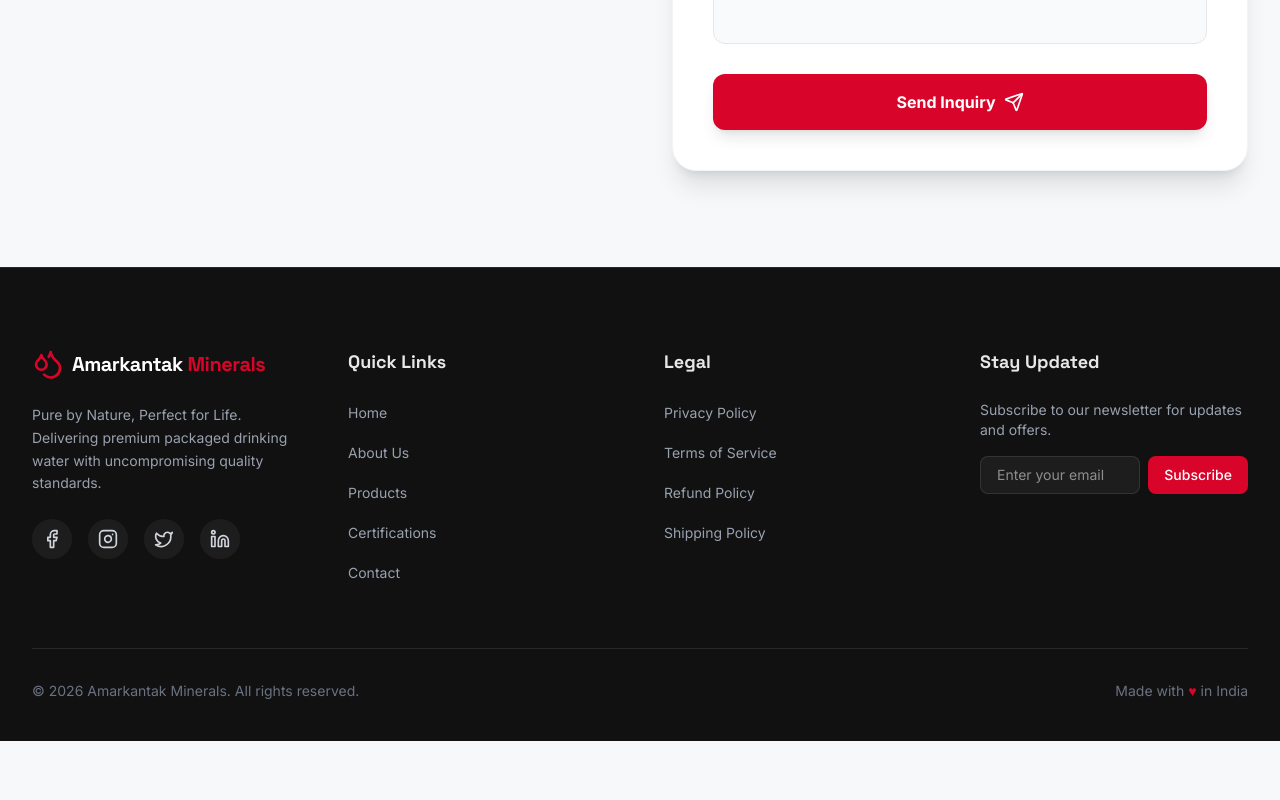
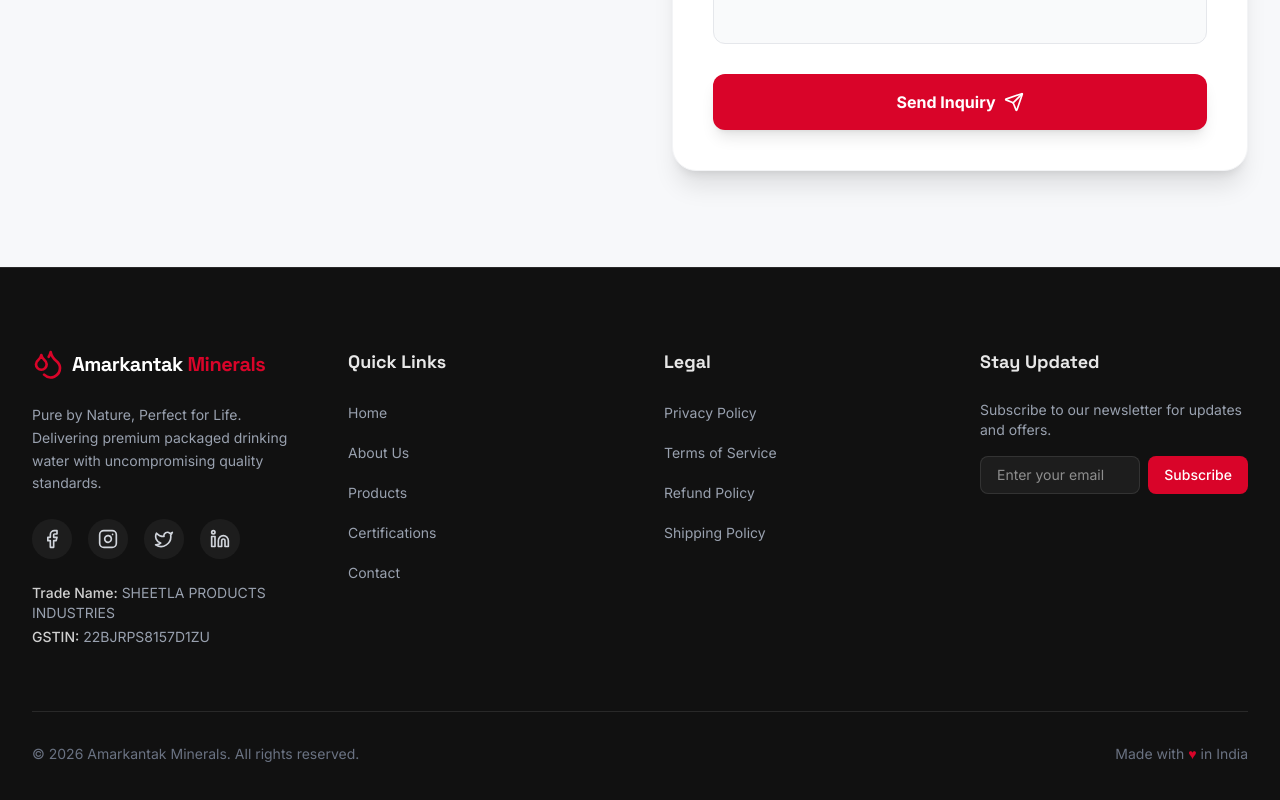
Before and after one commit to rohit-tamboli/amarkantak-minerals, a React (Vite) app: page / in a window 1280 px wide. Shown: the part 9075-9875 px from the top of the page. Before the commit the page ends 9816 px from the top, so only its background shows below. Built offline with nearby package versions, Linux system fonts and the light colour scheme.

Commit message:
first commit

```diff
--- a/src/components/Footer.tsx
+++ b/src/components/Footer.tsx
@@ -18,7 +18,7 @@
             <p className="text-gray-400 text-sm leading-relaxed mb-6">
               Pure by Nature, Perfect for Life. Delivering premium packaged drinking water with uncompromising quality standards.
             </p>
-            <div className="flex gap-4">
+            <div className="flex gap-4 mb-6">
               <a href="#" className="w-10 h-10 rounded-full bg-white/5 flex items-center justify-center hover:bg-primary transition-colors text-gray-300 hover:text-white">
                 <Facebook className="w-5 h-5" />
               </a>
@@ -31,6 +31,11 @@
               <a href="#" className="w-10 h-10 rounded-full bg-white/5 flex items-center justify-center hover:bg-primary transition-colors text-gray-300 hover:text-white">
                 <Linkedin className="w-5 h-5" />
               </a>
+            </div>
+
+            <div className="text-gray-400 text-sm space-y-1">
+              <p><span className="text-white/80 font-medium">Trade Name:</span> SHEETLA PRODUCTS INDUSTRIES</p>
+              <p><span className="text-white/80 font-medium">GSTIN:</span> 22BJRPS8157D1ZU</p>
             </div>
           </div>
 
```
